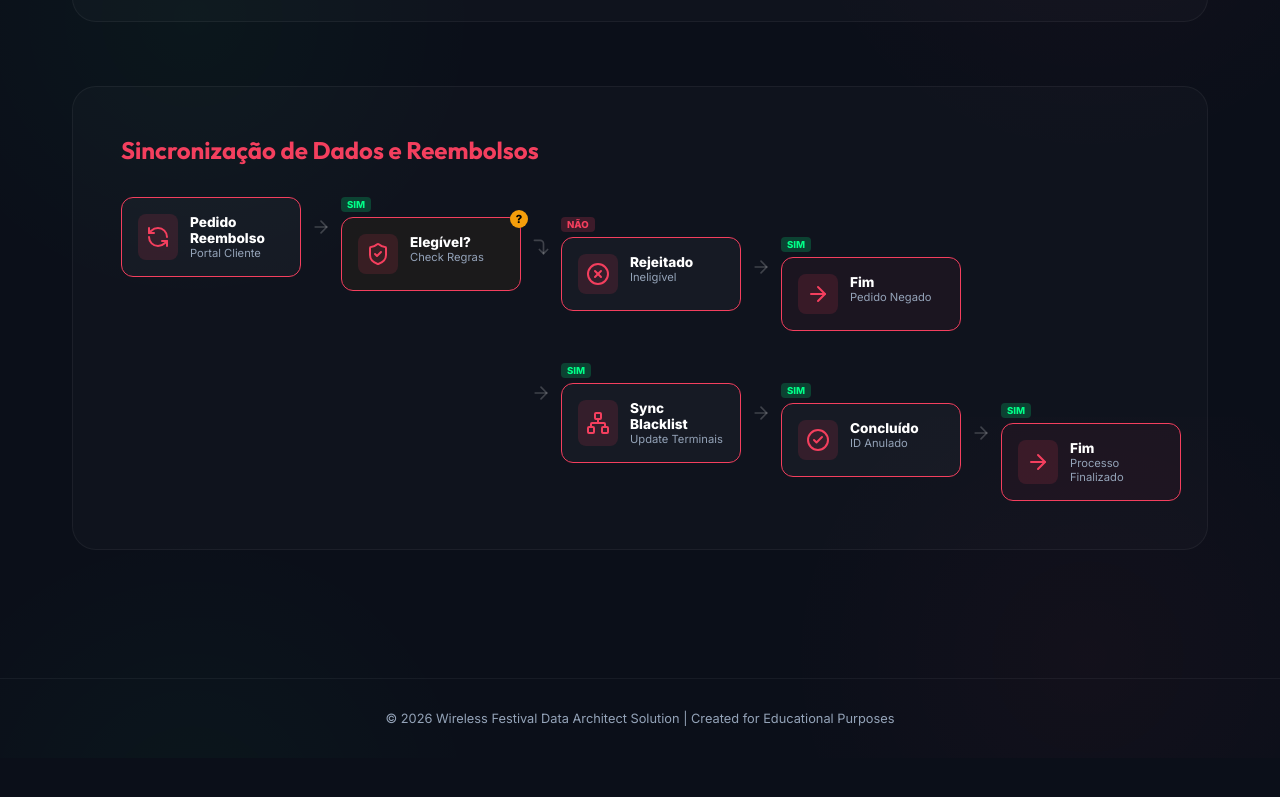
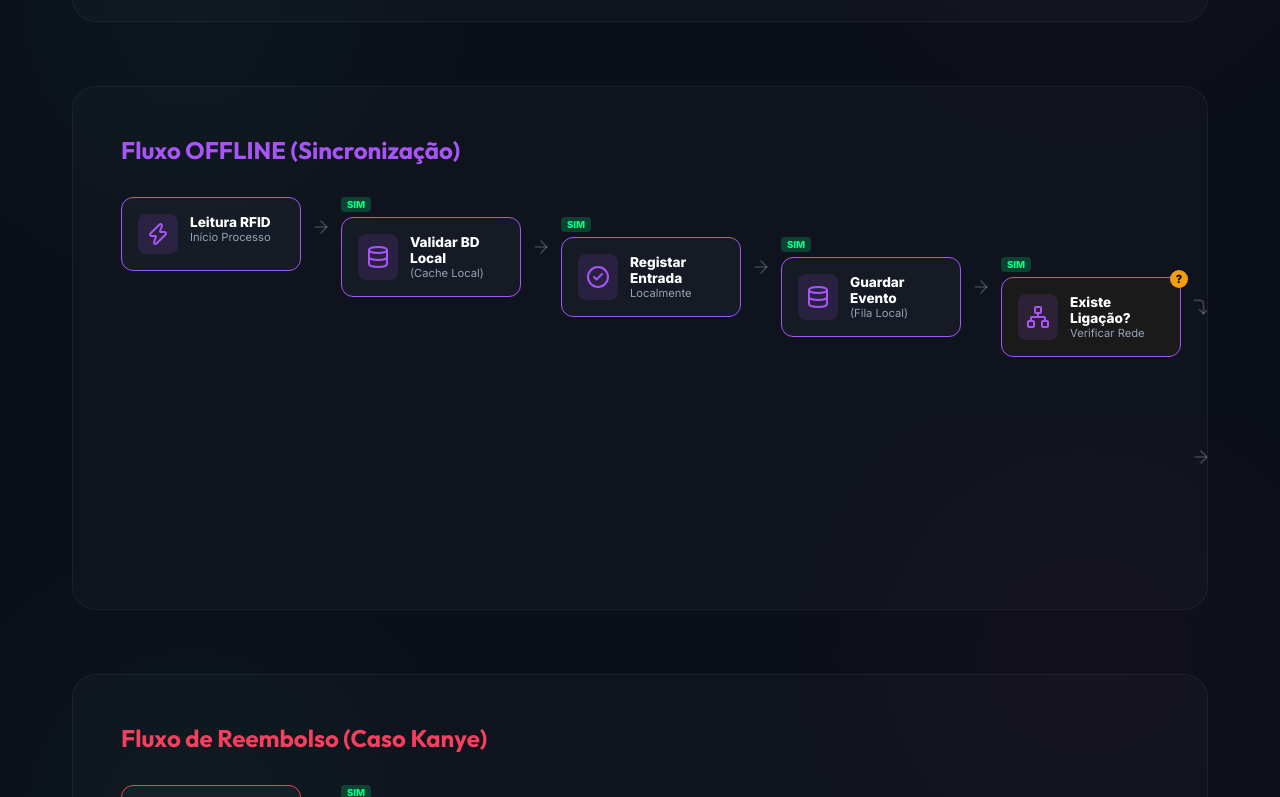
Before and after one commit to SalvadorMilaFilipe/TBBD, a React (Vite) app: page /solucao in a window 1280 px wide. Shown: the part 1983-2780 px from the top of the page. Before the commit the page ends 2741 px from the top, so only its background shows below. Built offline with nearby package versions, Linux system fonts and the light colour scheme.

Commit message:
UI: Implementação fiel do Fluxo Offline e organização de processos

```diff
--- a/src/pages/Solucao.jsx
+++ b/src/pages/Solucao.jsx
@@ -111,7 +111,7 @@ const Solucao = () => {
       }
     },
     {
-      title: "Fluxo de Validação de Acesso (Offline-First)",
+      title: "Fluxo de Validação de Acesso (Online/Offline)",
       color: "#3b82f6",
       root: {
         label: "Leitura RFID",
@@ -171,7 +171,87 @@ const Solucao = () => {
       }
     },
     {
-      title: "Sincronização de Dados e Reembolsos",
+      title: "Fluxo OFFLINE (Sincronização)",
+      color: "#a855f7",
+      root: {
+        label: "Leitura RFID",
+        sub: "Início Processo",
+        icon: <Zap />,
+        branches: [
+          {
+            type: "yes",
+            node: {
+              label: "Validar BD Local",
+              sub: "(Cache Local)",
+              icon: <Database />,
+              branches: [
+                {
+                  type: "yes",
+                  node: {
+                    label: "Registar Entrada",
+                    sub: "Localmente",
+                    icon: <CheckCircle2 />,
+                    branches: [
+                      {
+                        type: "yes",
+                        node: {
+                          label: "Guardar Evento",
+                          sub: "(Fila Local)",
+                          icon: <Database />,
+                          branches: [
+                            {
+                              type: "yes",
+                              node: {
+                                label: "Existe Ligação?",
+                                type: "decision",
+                                sub: "Verificar Rede",
+                                icon: <Network />,
+                                branches: [
+                                  {
+                                    type: "no",
+                                    node: {
+                                      label: "Offline",
+                                      sub: "Continuar Offline",
+                                      icon: <WifiOff />,
+                                      branches: [{ type: "yes", node: { label: "Fim", sub: "Processo Pendente", icon: <ArrowRight />, type: "end" } }]
+                                    }
+                                  },
+                                  {
+                                    type: "yes",
+                                    node: {
+                                      label: "Sincronizar",
+                                      sub: "Enviar Logs / Receber Updates",
+                                      icon: <RefreshCcw />,
+                                      branches: [
+                                        {
+                                          type: "yes",
+                                          node: {
+                                            label: "Update Cache",
+                                            sub: "Sync Completo",
+                                            icon: <Database />,
+                                            branches: [{ type: "yes", node: { label: "Fim", sub: "Sincronizado", icon: <ArrowRight />, type: "end" } }]
+                                          }
+                                        }
+                                      ]
+                                    }
+                                  }
+                                ]
+                              }
+                            }
+                          ]
+                        }
+                      }
+                    ]
+                  }
+                }
+              ]
+            }
+          }
+        ]
+      }
+    },
+    {
+      title: "Fluxo de Reembolso (Caso Kanye)",
       color: "#f43f5e",
       root: {
         label: "Pedido Reembolso",
```
